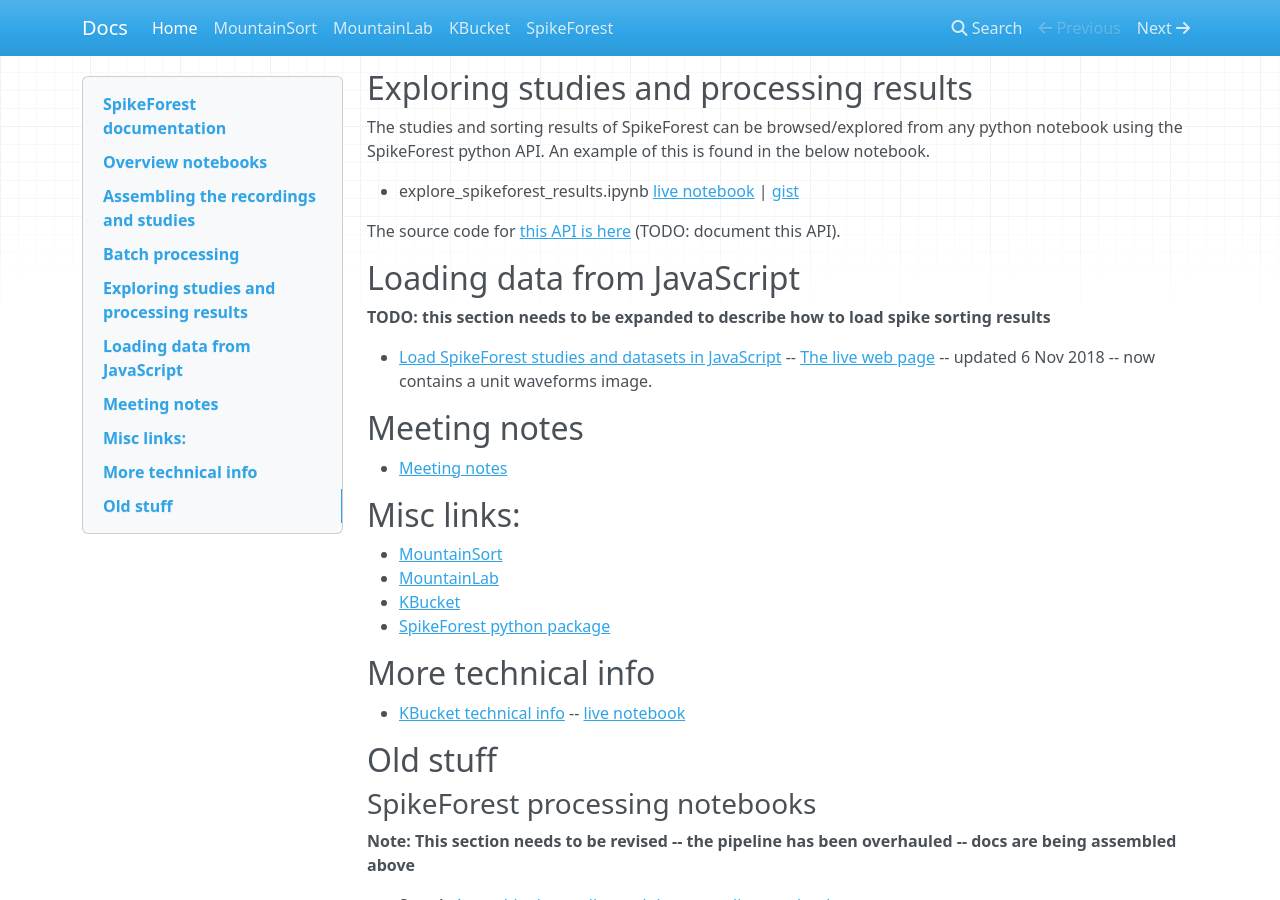
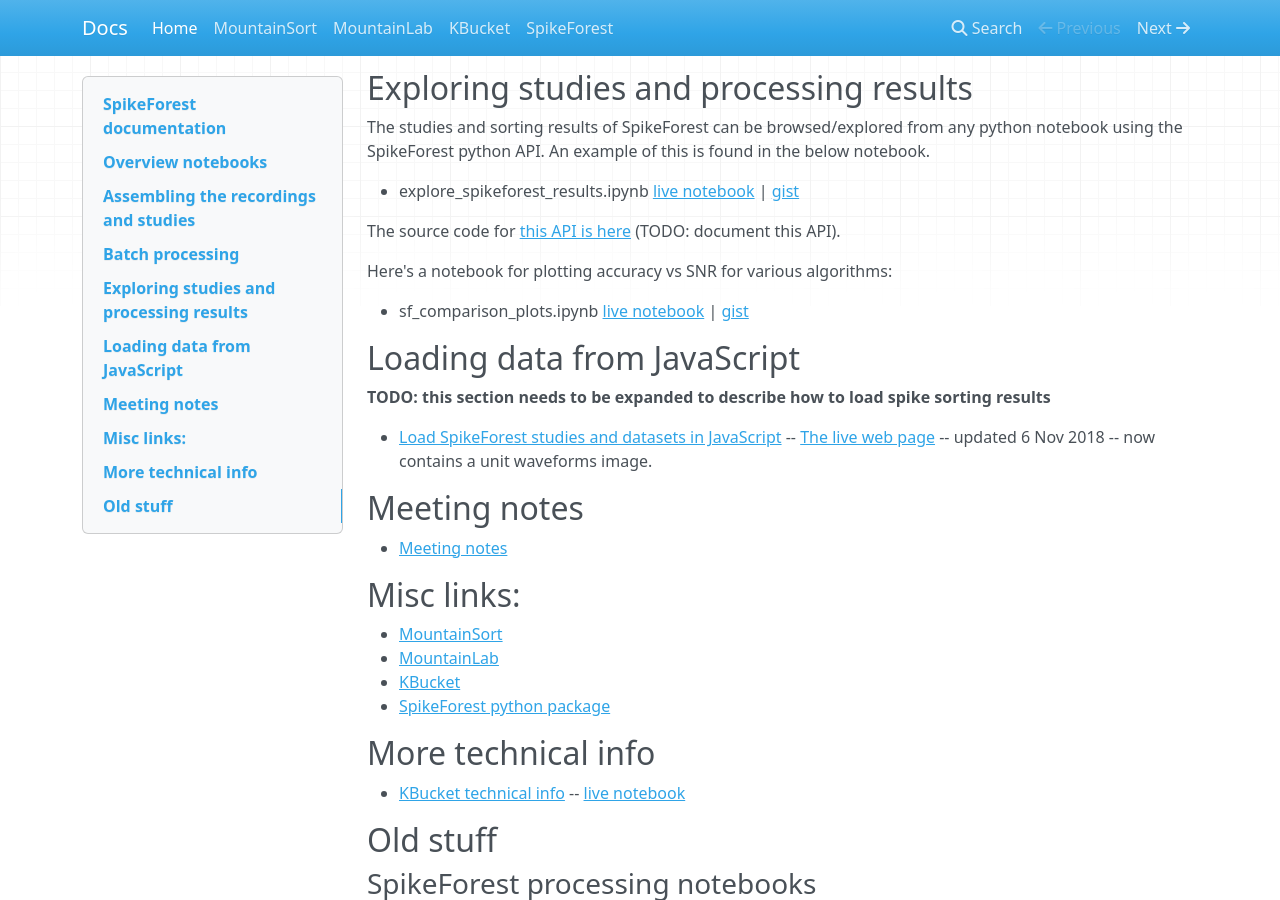
Before and after one commit to scratcharchive/spikeforest-docs, an MkDocs documentation site: the page built from docs/index.md, in a window 1280 px wide and 900 px high, scrolled down 705 px. Built offline with MkDocs 1.6.1, drawn with Linux system fonts in a browser that asks for light colours; nearby versions of some CDN libraries.

Commit message:
Update index.md

```diff
--- a/docs/index.md
+++ b/docs/index.md
@@ -32,6 +32,10 @@
 
 The source code for [this API is here](https://github.com/magland/spikeforest/blob/master/spikeforest/sfdata/sfdata.py) (TODO: document this API).
 
+Here's a notebook for plotting accuracy vs SNR for various algorithms:
+
+* sf_comparison_plots.ipynb [live notebook](https://colab.research.google.com/gist/magland/5c82306f20aa2a81ba9d429b5e1d3c23/sf_comparison_plots.ipynb) | [gist](https://gist.github.com/magland/5c82306f20aa2a81ba9d429b5e1d3c23#file-sf_comparison_plots-ipynb)
+
 ## Loading data from JavaScript
 
 **TODO: this section needs to be expanded to describe how to load spike sorting results**
```
